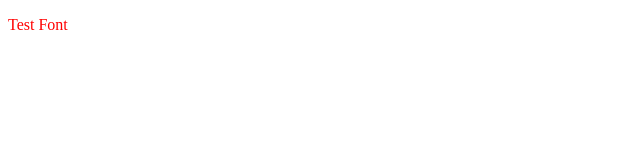
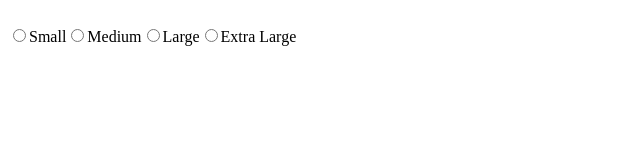
Before and after one commit to Kingofthesun/Final_Slice, a plain HTML site: page index.html in a window 1280 px wide. Shown: the whole page, without its empty margins (0-640 px from the left). Drawn offline with Linux system fonts and the light colour scheme.

Commit message:
Base Code for Size Menu

```diff
--- a/index.html
+++ b/index.html
@@ -7,9 +7,9 @@
     <title>Document</title>
 </head>
 <body>
-    <p>
-        Test Font
-    </p>
+    <div id="pizza">
+
+    </div>
 
     <script src='script.js'></script>
 </body>
--- a/script.js
+++ b/script.js
@@ -0,0 +1,51 @@
+var pizzaMaker = document.getElementById("pizza");
+var pizza = document.createElement("img");
+var pizzaDiv = document.createElement("div");
+
+var createDiv = document.createElement("div");
+
+var sizePanel = document.createElement("div");
+var smallPizzaLabel = document.createElement("label");
+var mediumPizzaLabel = document.createElement("label");
+var largePizzaLabel = document.createElement("label");
+var xlPizzaLabel = document.createElement("label");
+
+var smallPizza = document.createElement("input");
+smallPizza.setAttribute("type", "radio");
+smallPizza.setAttribute("name", "size");
+smallPizza.setAttribute("value", "small")
+smallPizzaLabel.setAttribute("for", "small");
+smallPizzaLabel.innerHTML = "Small";
+var mediumPizza = document.createElement("input");
+mediumPizza.setAttribute("type", "radio");
+mediumPizza.setAttribute("name", "size");
+mediumPizza.setAttribute("value", "medium")
+mediumPizzaLabel.setAttribute("for", "medium");
+mediumPizzaLabel.innerHTML = "Medium";
+var largePizza = document.createElement("input");
+largePizza.setAttribute("type", "radio");
+largePizza.setAttribute("name", "size");
+largePizza.setAttribute("value", "large")
+largePizzaLabel.setAttribute("for", "large");
+largePizzaLabel.innerHTML = "Large";
+var xlPizza = document.createElement("input");
+xlPizza.setAttribute("type", "radio");
+xlPizza.setAttribute("name", "size");
+xlPizza.setAttribute("value", "xl")
+xlPizzaLabel.setAttribute("for", "xl");
+xlPizzaLabel.innerHTML = "Extra Large";
+
+
+
+pizzaMaker.appendChild(pizzaDiv);
+pizzaDiv.appendChild(pizza);
+pizzaMaker.appendChild(createDiv);
+createDiv.appendChild(sizePanel);
+sizePanel.appendChild(smallPizza);
+sizePanel.appendChild(smallPizzaLabel);
+sizePanel.appendChild(mediumPizza);
+sizePanel.appendChild(mediumPizzaLabel);
+sizePanel.appendChild(largePizza);
+sizePanel.appendChild(largePizzaLabel);
+sizePanel.appendChild(xlPizza);
+sizePanel.appendChild(xlPizzaLabel);
```
